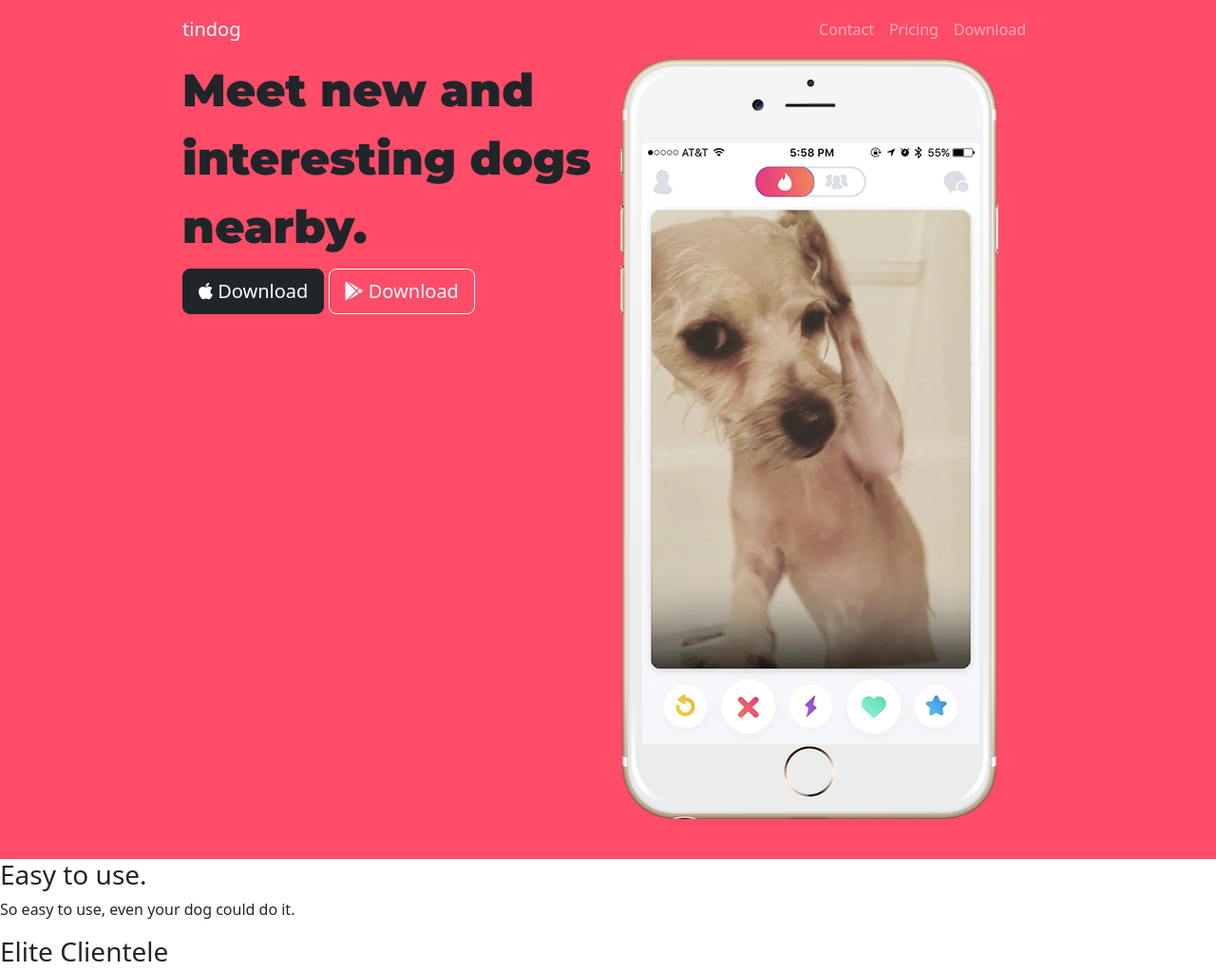
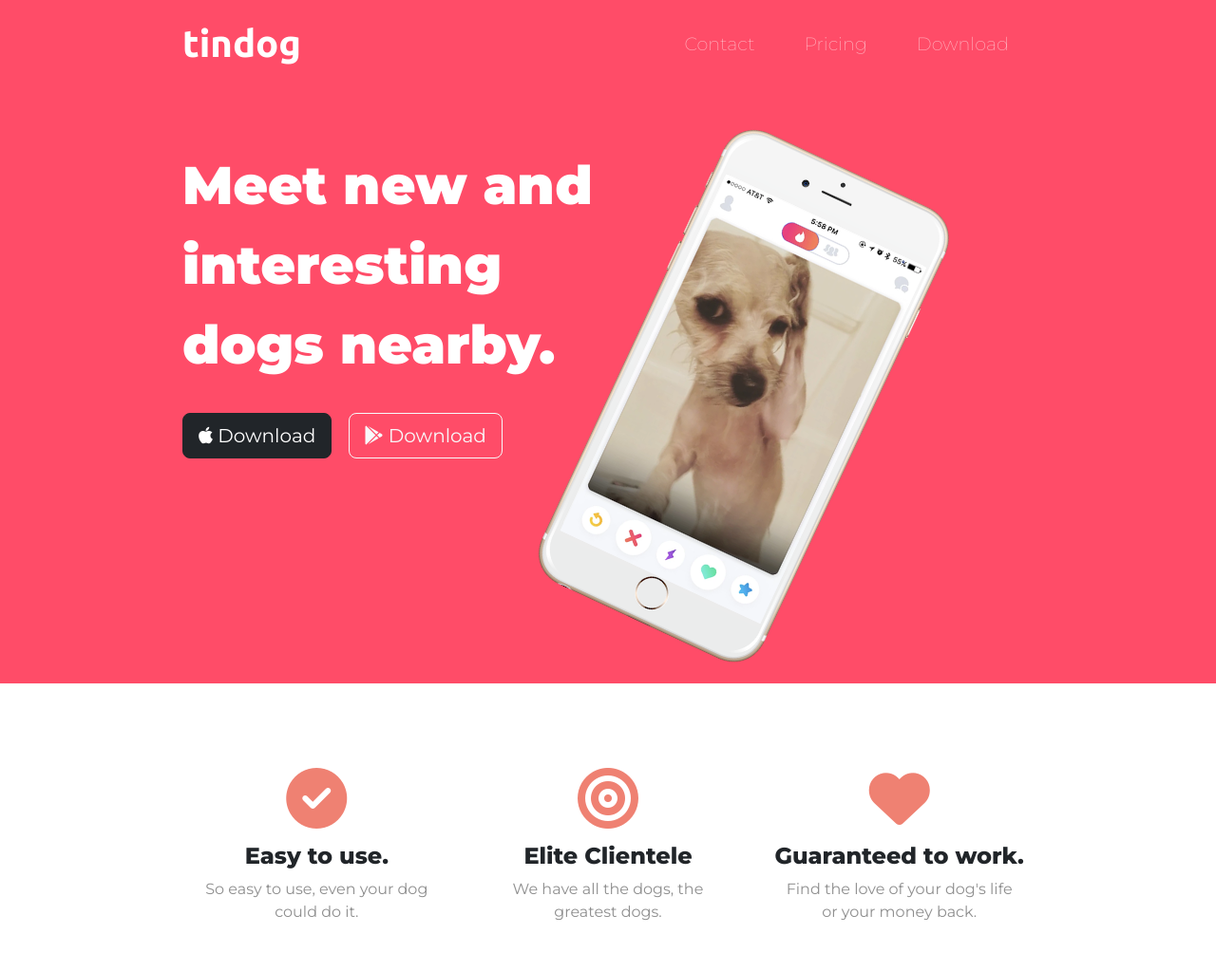
Before and after one commit to AndreBuitoni/project-tindog, a plain HTML site: page TinDog-Start-master/index.html in a window 1280 px wide. Shown: the part 35-1058 px from the top of the page at 95% size. Drawn offline with nearby package versions, Linux system fonts and the light colour scheme.

Commit message:
Finished Title and features areas
Finished Title and features areas

```diff
--- a/TinDog-Start-master/css/styles.css
+++ b/TinDog-Start-master/css/styles.css
@@ -1,5 +1,9 @@
 @charset "UTF-8";
 @import url('https://fonts.googleapis.com/css2?family=Montserrat:ital,wght@0,100;0,200;0,300;0,400;0,500;0,600;0,700;0,800;0,900;1,100;1,200;1,300;1,400;1,500;1,600;1,700;1,800;1,900&family=Ubuntu:ital,wght@0,300;0,400;0,500;0,700;1,300;1,400;1,500;1,700&display=swap');
+
+* {
+    font-family: 'Montserrat', sans-serif;
+}
 
 section#title {
     background-color: #ff4c68;
@@ -8,10 +12,70 @@ section#title {
 section#title  h1 {
     font-family: "Montserrat", sans-serif;
     font-weight: 900;
-    font-size: 3rem;
+    color: white;
+    font-size: 3.5rem;
     line-height: 1.5;
 }
 
 .container-fluid {
     padding: 3% 15%;
 }
+
+/* Navigation Bar */
+
+.navbar {
+    padding-bottom: 4.5rem;
+}
+
+.navbar-brand {
+    font-family: "Ubuntu", sans-serif;
+    font-size: 2.5rem;
+    font-weight: bold;
+}
+
+.nav-item {
+    padding: 0px 18px;
+}
+
+.nav-link {
+    font-size: 1.2rem;
+    font-weight: 200;
+}
+
+/* Download Buttons */
+
+.donwload-button {
+    margin: 5% 3% 5% 0%;
+}
+
+/* Title Image */
+
+.title-image {
+    width: 60%;
+    transform: rotate(25deg);
+}
+
+section#features {
+    text-align: center;
+    padding: 7% 15%;
+}
+
+section#features p {
+    color: #8f8f8f;
+    text-align: center;
+    padding: 0% 5% 5% 5%;
+}
+
+section#features h3 {
+    margin-top: 15px;
+    font-weight: 800;
+    font-size: 1.5rem;
+}
+
+section#features span {
+    color: #ef8172;
+}
+
+section#features span:hover {
+    color: #ff4c68;
+}
--- a/TinDog-Start-master/index.html
+++ b/TinDog-Start-master/index.html
@@ -53,11 +53,11 @@
       <div class="row">
         <div class="col-lg-6">
           <h1>Meet new and interesting dogs nearby.</h1>
-          <button type="button" class="btn btn-dark btn-lg"><span class="fa-brands fa-apple"></span> Download</button>
-          <button type="button" class="btn btn-outline-light btn-lg"><span class="fa-brands fa-google-play"></span> Download</button>
+          <button type="button" class="btn btn-dark btn-lg donwload-button"><span class="fa-brands fa-apple"></span> Download</button>
+          <button type="button" class="btn btn-outline-light btn-lg donwload-button"><span class="fa-brands fa-google-play"></span> Download</button>
         </div>
         <div class="col-lg-6">
-          <img src="images/iphone6.png" alt="iphone-mockup">
+          <img class="title-image" src="images/iphone6.png" alt="iphone-mockup">
         </div>
       </div>
     </div>
@@ -69,14 +69,25 @@
 
   <section id="features">
 
+    <div class="row">
+      <div class="col-lg-4">
+        <span class="fa-solid fa-circle-check fa-4x"></span>
         <h3>Easy to use.</h3>
         <p>So easy to use, even your dog could do it.</p>
+      </div>
 
+      <div class="col-lg-4">
+        <span class="fa-solid fa-bullseye fa-4x"></span>
         <h3>Elite Clientele</h3>
         <p>We have all the dogs, the greatest dogs.</p>
+      </div>
 
+      <div class="col-lg-4">
+        <span class="fa-solid fa-heart fa-4x"></span>
         <h3>Guaranteed to work.</h3>
         <p>Find the love of your dog's life or your money back.</p>
+      </div>
+    </div>
 
   </section>
 
```
Lines whose indentation alone changed are shown as unchanged.
